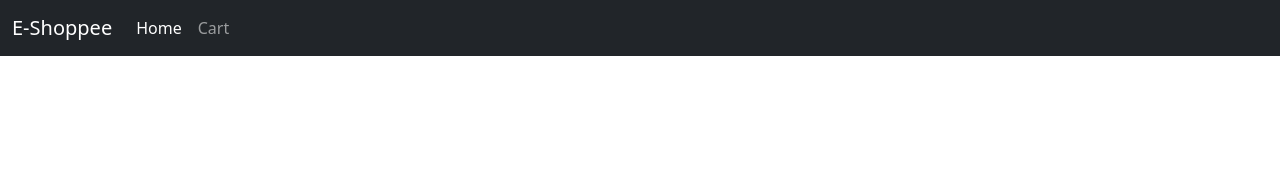
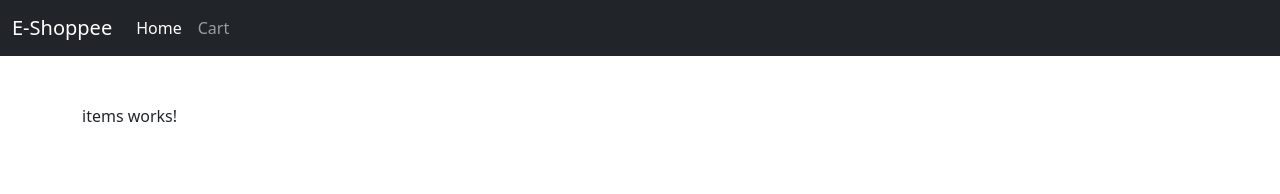
Before and after one commit to cybersaksham/Angular-Shopping-App, an Angular app: page / in a window 1280 px wide. Shown: the top 194 px of the page. Built offline with nearby package versions, Linux system fonts and the light colour scheme.

Commit message:
item component added

```diff
--- /dev/null
+++ b/src/app/Components/items/items.component.html
@@ -0,0 +1 @@
+<p>items works!</p>
--- /dev/null
+++ b/src/app/Components/items/items.component.ts
@@ -0,0 +1,15 @@
+import { Component, OnInit } from '@angular/core';
+
+@Component({
+  selector: 'app-items',
+  templateUrl: './items.component.html',
+  styleUrls: ['./items.component.css']
+})
+export class ItemsComponent implements OnInit {
+
+  constructor() { }
+
+  ngOnInit(): void {
+  }
+
+}
--- a/src/app/app.component.html
+++ b/src/app/app.component.html
@@ -17,4 +17,4 @@
     </div>
   </div>
 </nav>
-<div class="container my-5"></div>
+<div class="container my-5"><app-items></app-items></div>
--- a/src/app/app.module.ts
+++ b/src/app/app.module.ts
@@ -3,10 +3,12 @@ import { BrowserModule } from '@angular/platform-browser';
 
 import { AppRoutingModule } from './app-routing.module';
 import { AppComponent } from './app.component';
+import { ItemsComponent } from './Components/items/items.component';
 
 @NgModule({
   declarations: [
-    AppComponent
+    AppComponent,
+    ItemsComponent
   ],
   imports: [
     BrowserModule,
```
Also changed, not shown: src/app/Components/items/items.component.css (added), 1 other file (tests, documents, lock files or other folders).
